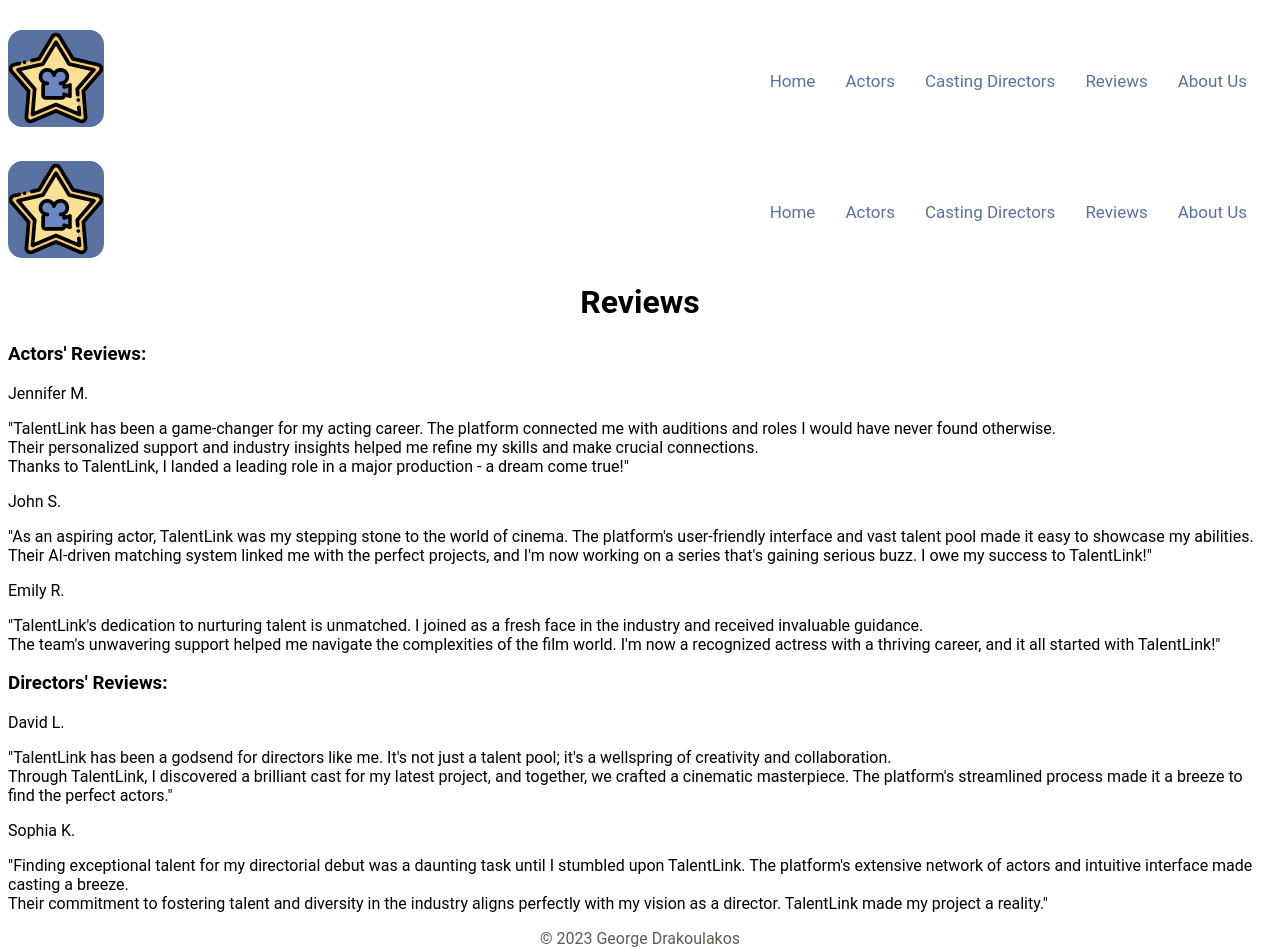
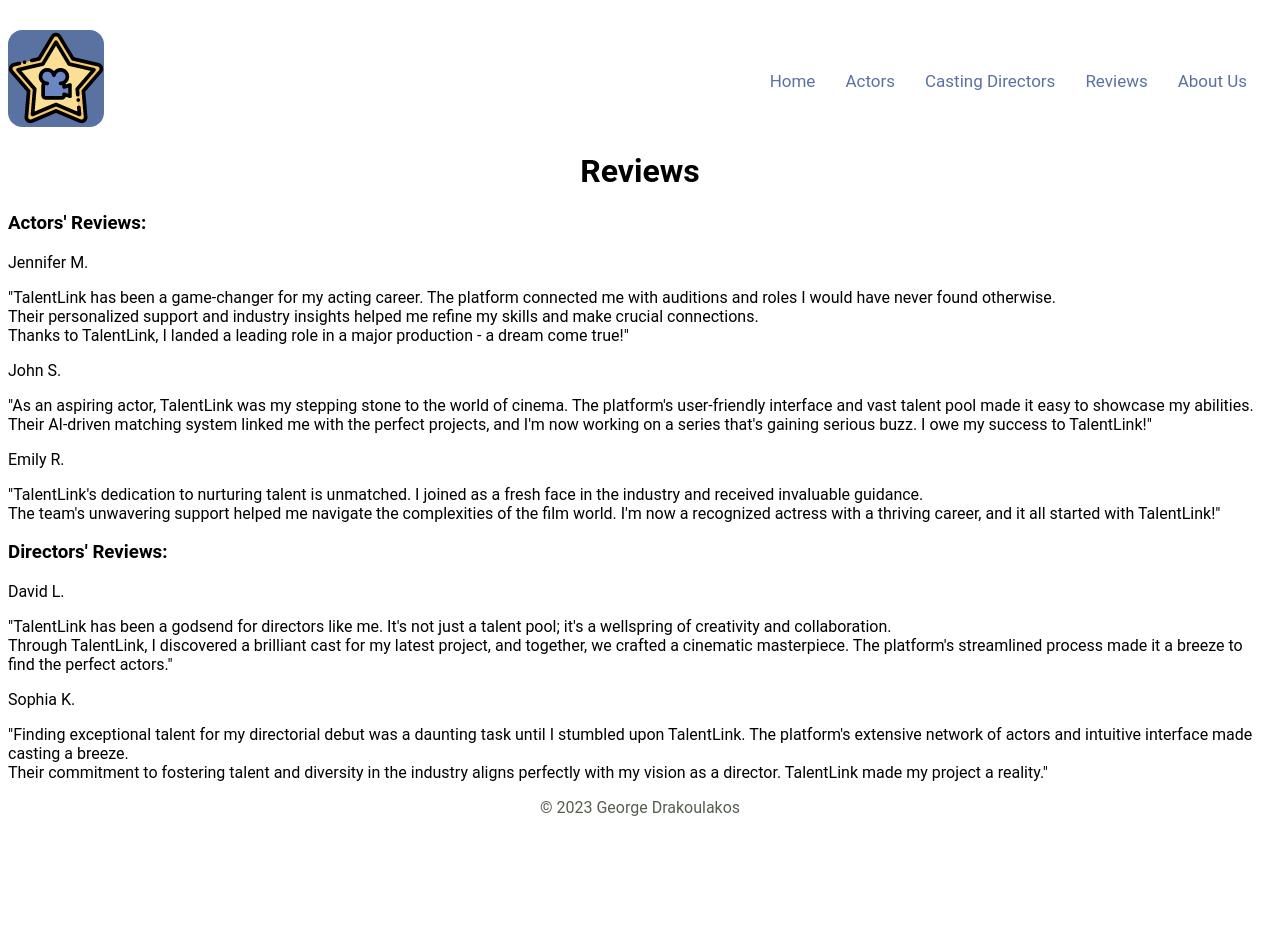
Before and after one commit to gdrakoulakos/talentlink, a Next.js app: page /reviews in a window 1280 px wide. Shown: the top 949 px of the page. After the commit the page ends 825 px from the top, so only its background shows below. Built offline with nearby package versions, Linux system fonts and the light colour scheme.

Commit message:
Remove components from "reviews"

```diff
--- a/pages/reviews.js
+++ b/pages/reviews.js
@@ -3,8 +3,6 @@ import Footer from "../components/Footer"
 
 function Reviews () {
     return (
-        <div>
-        <Header />
         <div>
             <h1 className="pageTitle">Reviews</h1>
             <h3>Actors' Reviews:</h3>
@@ -26,8 +24,6 @@ function Reviews () {
             <p>"Finding exceptional talent for my directorial debut was a daunting task until I stumbled upon TalentLink. The platform's extensive network of actors and intuitive interface made casting a breeze.<br/>
             Their commitment to fostering talent and diversity in the industry aligns perfectly with my vision as a director. TalentLink made my project a reality."</p>
         </div>
-        <Footer />
-        </div>
     )
 }
 
```
